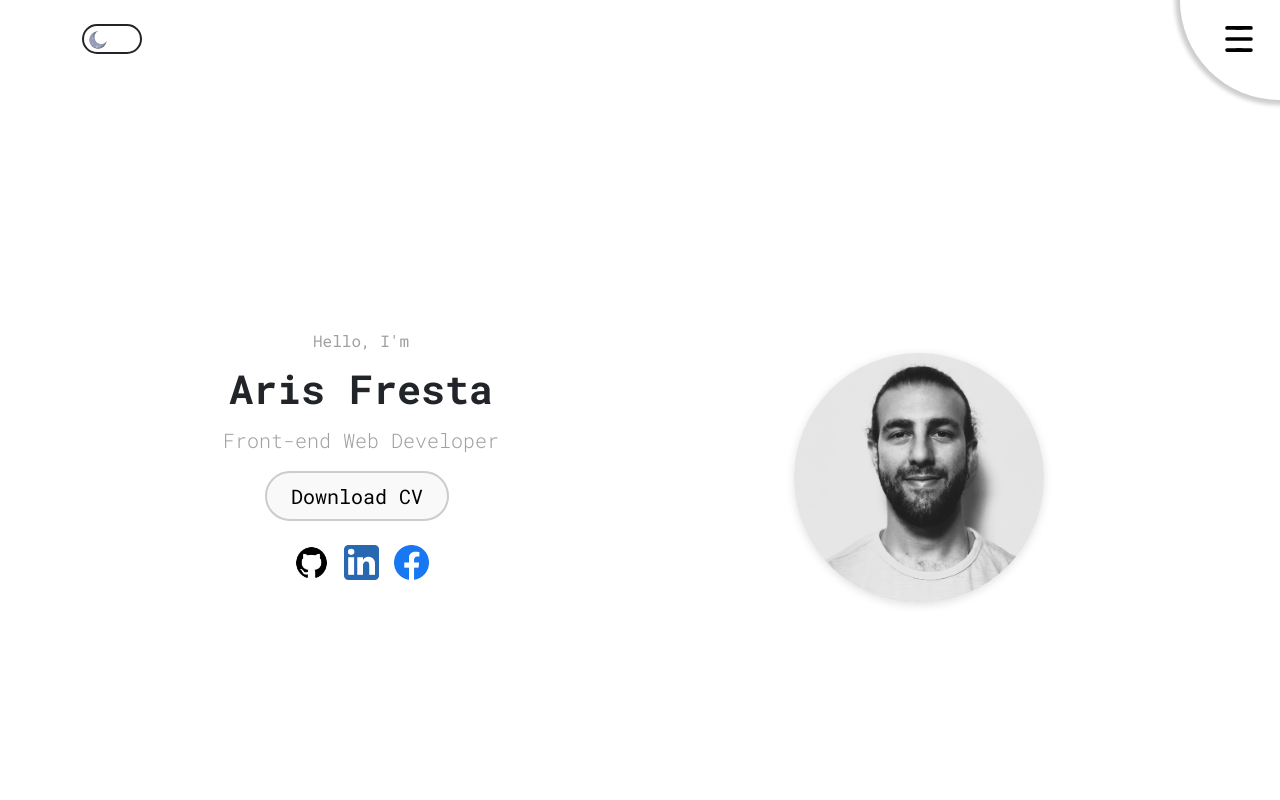
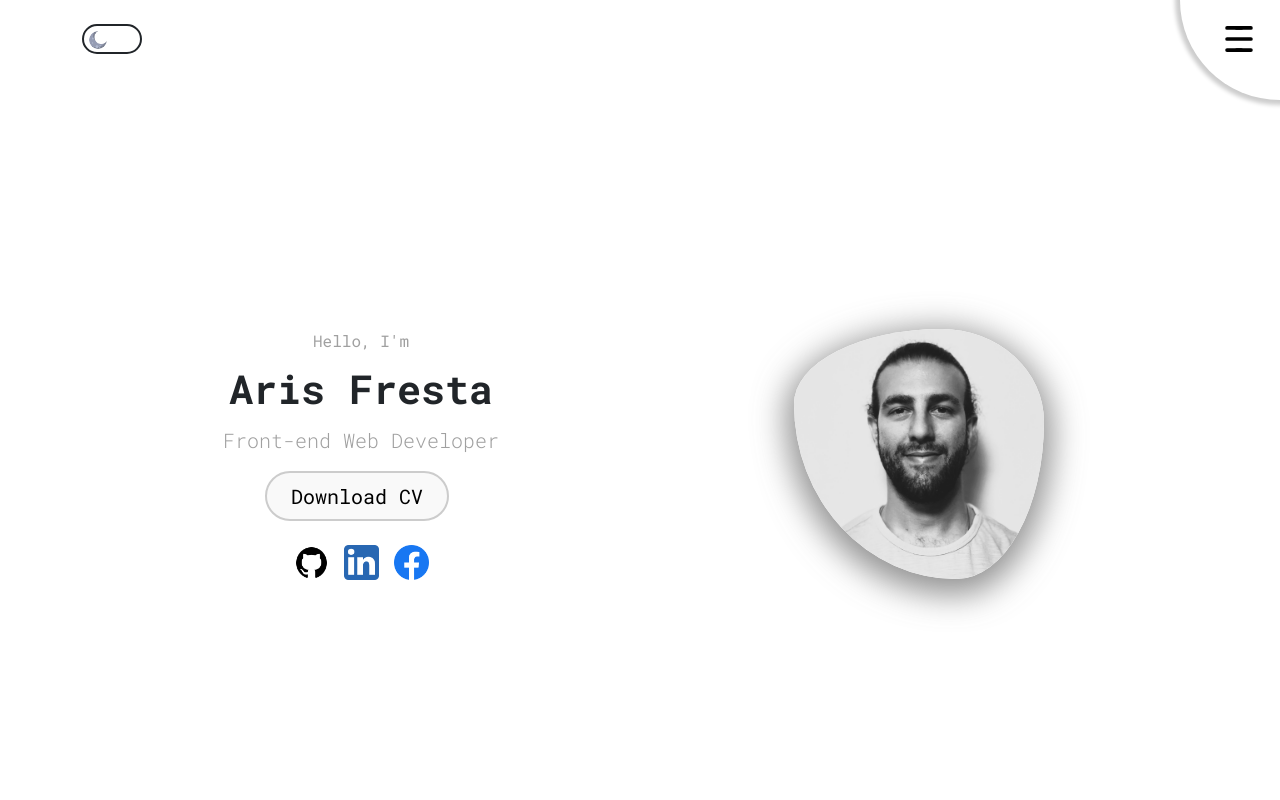
Before and after one commit to frestaris/Portfolio-Aris-Fresta, a React (Vite) app: page / in a window 1280 px wide. Shown: the top 800 px of the page. Built offline with nearby package versions, Linux system fonts and the light colour scheme; a web font is replaced by a local one.

Commit message:
blob effect on hero pic

```diff
--- a/src/components/Hero.css
+++ b/src/components/Hero.css
@@ -2,7 +2,12 @@
   width: 250px;
   height: 250px;
   object-fit: cover;
-  box-shadow: rgba(99, 99, 99, 0.2) 0px 2px 8px 0px;
+  box-shadow: rgba(99, 99, 99, 0.705) 0px 8px 32px 8px;
+  border-radius: 59% 41% 35% 65% / 30% 37% 63% 70%;
+}
+
+.pic-dark-mode {
+  box-shadow: rgba(253, 253, 253, 0.2) 0px 8px 32px 8px;
 }
 
 .header {
--- a/src/components/Hero.jsx
+++ b/src/components/Hero.jsx
@@ -22,10 +22,12 @@ const Hero = () => {
   return (
     <section id="hero" className="container">
       <div className="row flex-lg-row-reverse header">
-        <div className="col-10 col-sm-8 col-lg-6 text-center pt-5">
+        <div className="col-10 col-sm-8 col-lg-6 text-center">
           <img
             src={profile}
-            className="mx-lg-auto img-fluid rounded-circle profile-pic"
+            className={`mx-lg-auto img-fluid profile-pic ${
+              theme === "dark" ? "pic-dark-mode" : ""
+            }`}
             alt="Profile"
             loading="lazy"
           />
```
